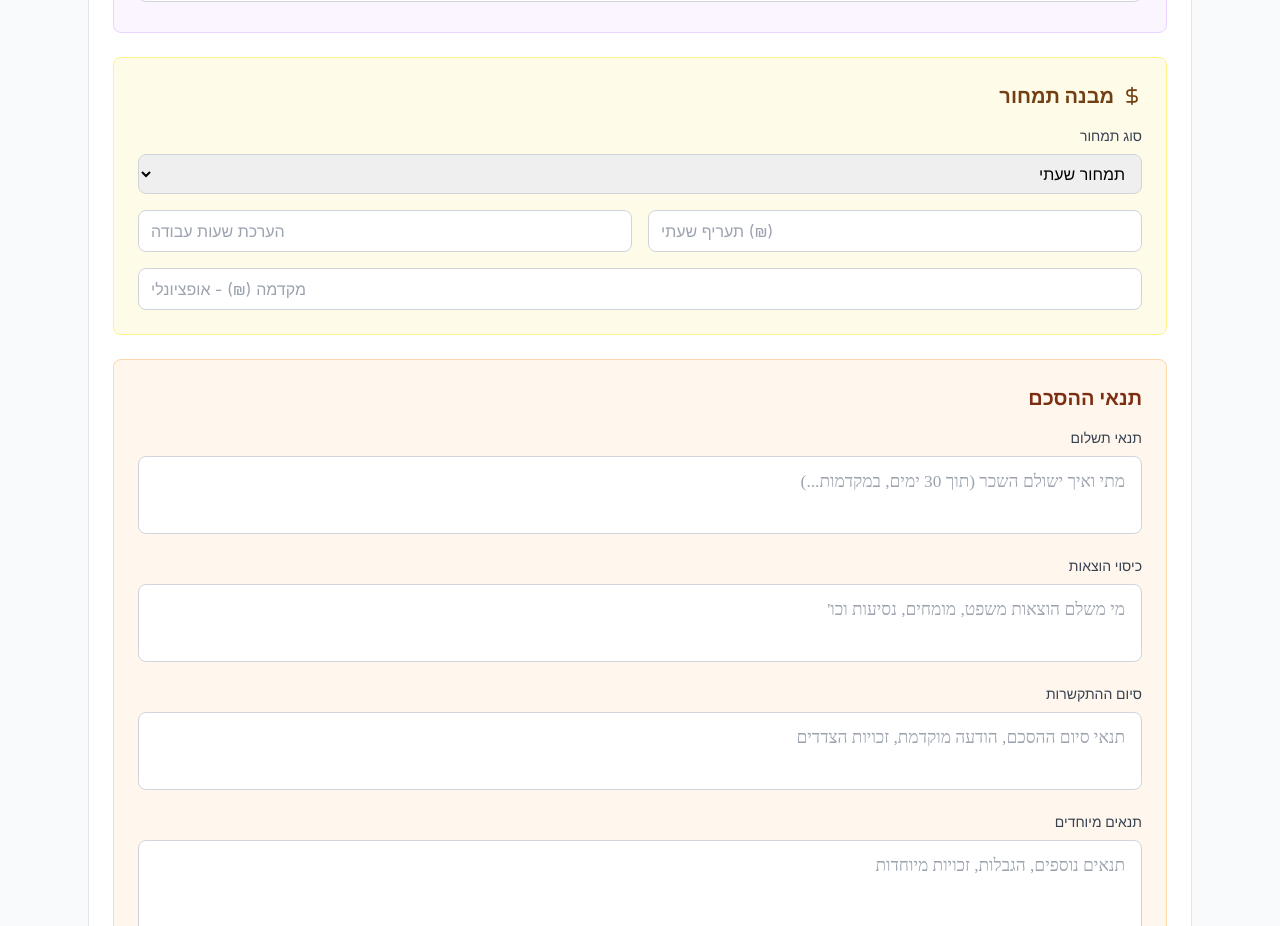
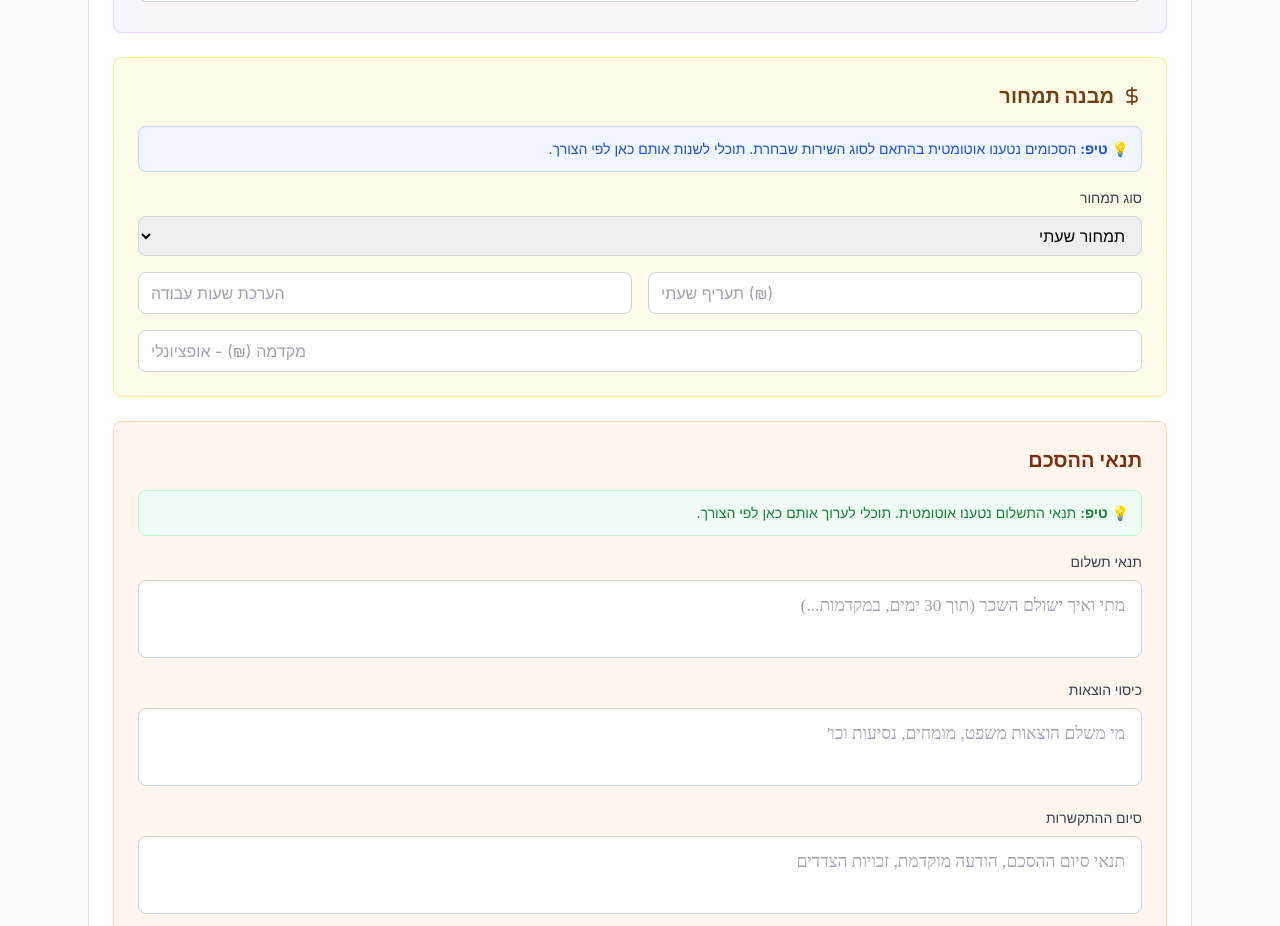
Before and after one commit to liatbenshai/legal-templates-clean-2.0, a Next.js app: page /documents/contract in a window 1280 px wide. Shown: the part 1060-1986 px from the top of the page. Built offline with nearby package versions, Linux system fonts and the light colour scheme.

Commit message:
Add helpful tips for fee and payment terms editing

```diff
--- a/components/FeeAgreements/LawyerFeeAgreement.tsx
+++ b/components/FeeAgreements/LawyerFeeAgreement.tsx
@@ -810,6 +810,14 @@ ________________________           ________________________
             מבנה תמחור
           </h2>
 
+          {/* הודעה ברורה */}
+          <div className="mb-4 p-3 bg-blue-50 border border-blue-200 rounded-lg">
+            <p className="text-sm text-blue-700">
+              💡 <strong>טיפ:</strong> הסכומים נטענו אוטומטית בהתאם לסוג השירות שבחרת.
+              תוכלי לשנות אותם כאן לפי הצורך.
+            </p>
+          </div>
+
           <div className="mb-4">
             <label className="block text-sm font-medium text-gray-700 mb-2">סוג תמחור</label>
             <select
@@ -971,6 +979,14 @@ ________________________           ________________________
         {/* תנאים מיוחדים */}
         <section className="bg-orange-50 p-6 rounded-lg border border-orange-200 mb-6">
           <h2 className="text-xl font-bold text-orange-900 mb-4">תנאי ההסכם</h2>
+
+          {/* הודעה ברורה */}
+          <div className="mb-4 p-3 bg-green-50 border border-green-200 rounded-lg">
+            <p className="text-sm text-green-700">
+              💡 <strong>טיפ:</strong> תנאי התשלום נטענו אוטומטית.
+              תוכלי לערוך אותם כאן לפי הצורך.
+            </p>
+          </div>
 
           <div className="space-y-4">
             <div>
```
